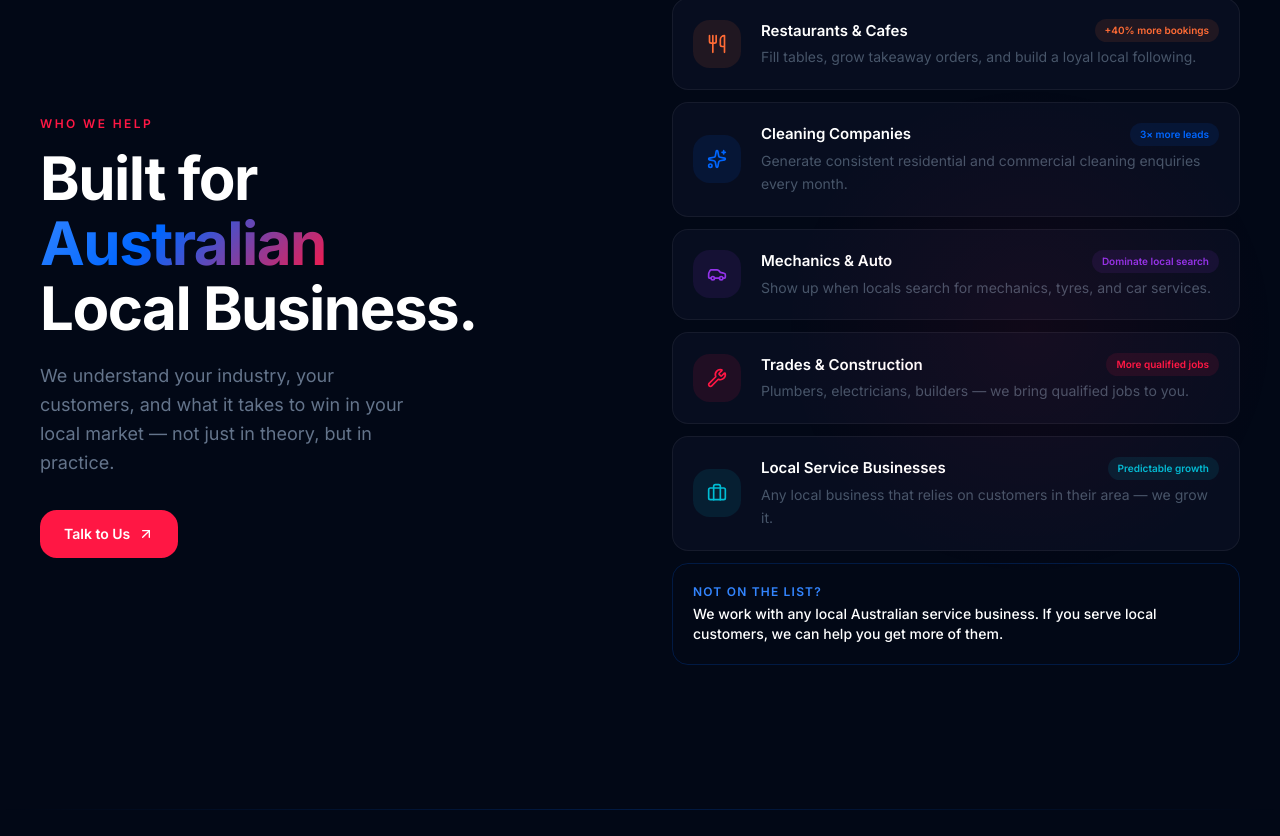
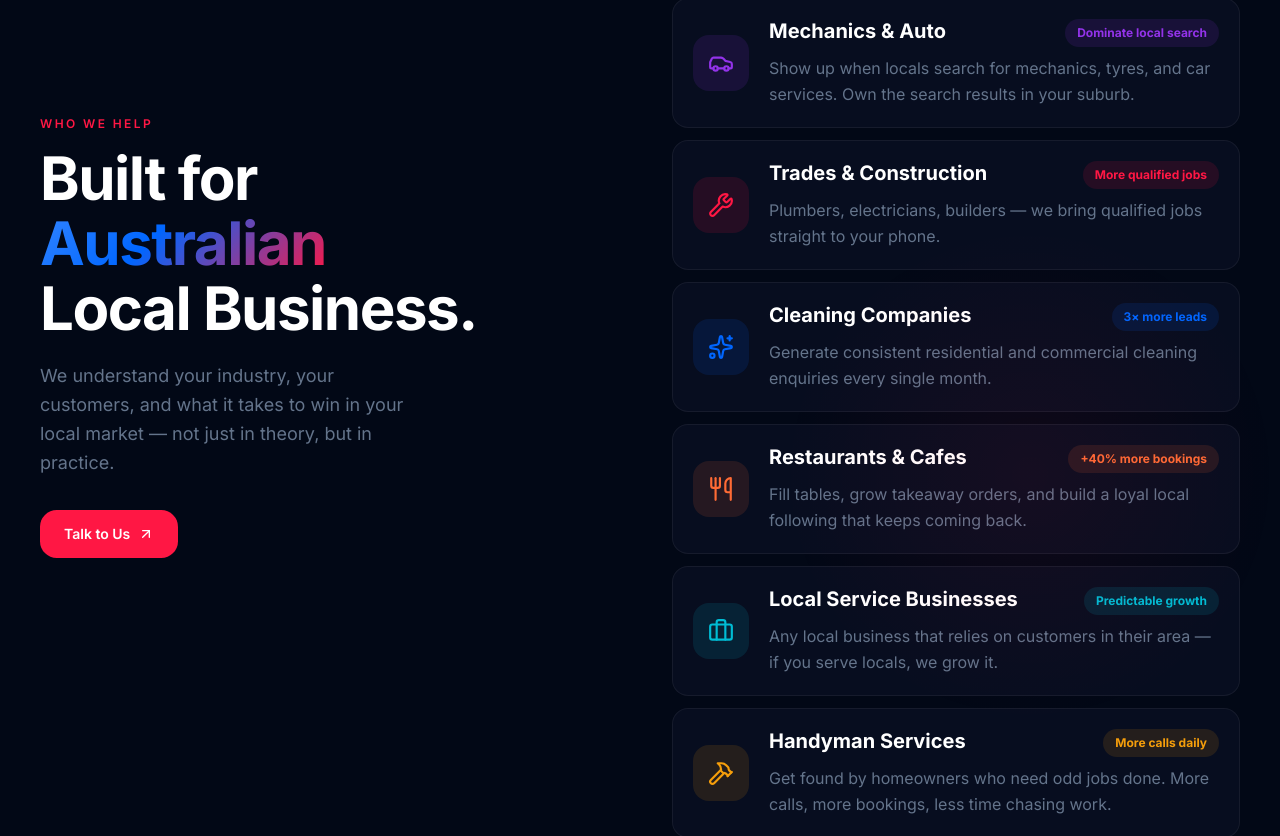
Before and after one commit to primereachau/prime-reach-digital, a Next.js app: page / in a window 1280 px wide. Shown: the part 3952-4788 px from the top of the page. Built offline with nearby package versions, Linux system fonts and the light colour scheme.

Commit message:
Industries: bigger fonts, icons, result badges + Handyman card

```diff
--- a/src/components/sections/Industries.tsx
+++ b/src/components/sections/Industries.tsx
@@ -2,48 +2,56 @@
 
 import { useRef } from "react";
 import { motion, useInView } from "framer-motion";
-import { Utensils, Sparkles, Car, Wrench, Briefcase, ArrowUpRight } from "lucide-react";
+import { Utensils, Sparkles, Car, Wrench, Briefcase, Hammer, ArrowUpRight } from "lucide-react";
 
 const industries = [
   {
-    icon: Utensils,
-    color: "#FF6B35",
-    bg: "rgba(255,107,53,0.1)",
-    title: "Restaurants & Cafes",
-    desc: "Fill tables, grow takeaway orders, and build a loyal local following.",
-    result: "+40% more bookings",
-  },
-  {
-    icon: Sparkles,
-    color: "#0066FF",
-    bg: "rgba(0,102,255,0.1)",
-    title: "Cleaning Companies",
-    desc: "Generate consistent residential and commercial cleaning enquiries every month.",
-    result: "3× more leads",
-  },
-  {
     icon: Car,
     color: "#9333EA",
-    bg: "rgba(147,51,234,0.1)",
+    bg: "rgba(147,51,234,0.12)",
     title: "Mechanics & Auto",
-    desc: "Show up when locals search for mechanics, tyres, and car services.",
+    desc: "Show up when locals search for mechanics, tyres, and car services. Own the search results in your suburb.",
     result: "Dominate local search",
   },
   {
     icon: Wrench,
     color: "#FF1744",
-    bg: "rgba(255,23,68,0.1)",
+    bg: "rgba(255,23,68,0.12)",
     title: "Trades & Construction",
-    desc: "Plumbers, electricians, builders — we bring qualified jobs to you.",
+    desc: "Plumbers, electricians, builders — we bring qualified jobs straight to your phone.",
     result: "More qualified jobs",
+  },
+  {
+    icon: Sparkles,
+    color: "#0066FF",
+    bg: "rgba(0,102,255,0.12)",
+    title: "Cleaning Companies",
+    desc: "Generate consistent residential and commercial cleaning enquiries every single month.",
+    result: "3× more leads",
+  },
+  {
+    icon: Utensils,
+    color: "#FF6B35",
+    bg: "rgba(255,107,53,0.12)",
+    title: "Restaurants & Cafes",
+    desc: "Fill tables, grow takeaway orders, and build a loyal local following that keeps coming back.",
+    result: "+40% more bookings",
   },
   {
     icon: Briefcase,
     color: "#00BCD4",
-    bg: "rgba(0,188,212,0.1)",
+    bg: "rgba(0,188,212,0.12)",
     title: "Local Service Businesses",
-    desc: "Any local business that relies on customers in their area — we grow it.",
+    desc: "Any local business that relies on customers in their area — if you serve locals, we grow it.",
     result: "Predictable growth",
+  },
+  {
+    icon: Hammer,
+    color: "#F59E0B",
+    bg: "rgba(245,158,11,0.12)",
+    title: "Handyman Services",
+    desc: "Get found by homeowners who need odd jobs done. More calls, more bookings, less time chasing work.",
+    result: "More calls daily",
   },
 ];
 
@@ -111,22 +119,22 @@ export default function Industries() {
                   className="group flex items-center gap-5 p-5 rounded-2xl border border-white/[0.06] bg-[#070d1f] hover:border-white/[0.12] hover:bg-[#080e20] transition-all duration-300 cursor-default"
                 >
                   <div
-                    className="w-12 h-12 rounded-xl flex items-center justify-center flex-shrink-0 transition-transform duration-300 group-hover:scale-110"
+                    className="w-14 h-14 rounded-2xl flex items-center justify-center flex-shrink-0 transition-transform duration-300 group-hover:scale-110"
                     style={{ backgroundColor: ind.bg }}
                   >
-                    <Icon size={20} style={{ color: ind.color }} />
+                    <Icon size={26} style={{ color: ind.color }} />
                   </div>
                   <div className="flex-1 min-w-0">
-                    <div className="flex items-center justify-between gap-4">
-                      <h3 className="text-white font-semibold text-[15px]">{ind.title}</h3>
+                    <div className="flex items-start justify-between gap-4">
+                      <h3 className="text-white font-bold text-xl leading-tight">{ind.title}</h3>
                       <span
-                        className="flex-shrink-0 text-[10px] font-semibold px-2.5 py-1 rounded-full"
+                        className="flex-shrink-0 text-xs font-bold px-3 py-1.5 rounded-full whitespace-nowrap"
                         style={{ color: ind.color, backgroundColor: ind.bg }}
                       >
                         {ind.result}
                       </span>
                     </div>
-                    <p className="text-[#475569] text-sm mt-1 leading-relaxed">{ind.desc}</p>
+                    <p className="text-[#64748B] text-base mt-2 leading-relaxed">{ind.desc}</p>
                   </div>
                 </motion.div>
               );
```
